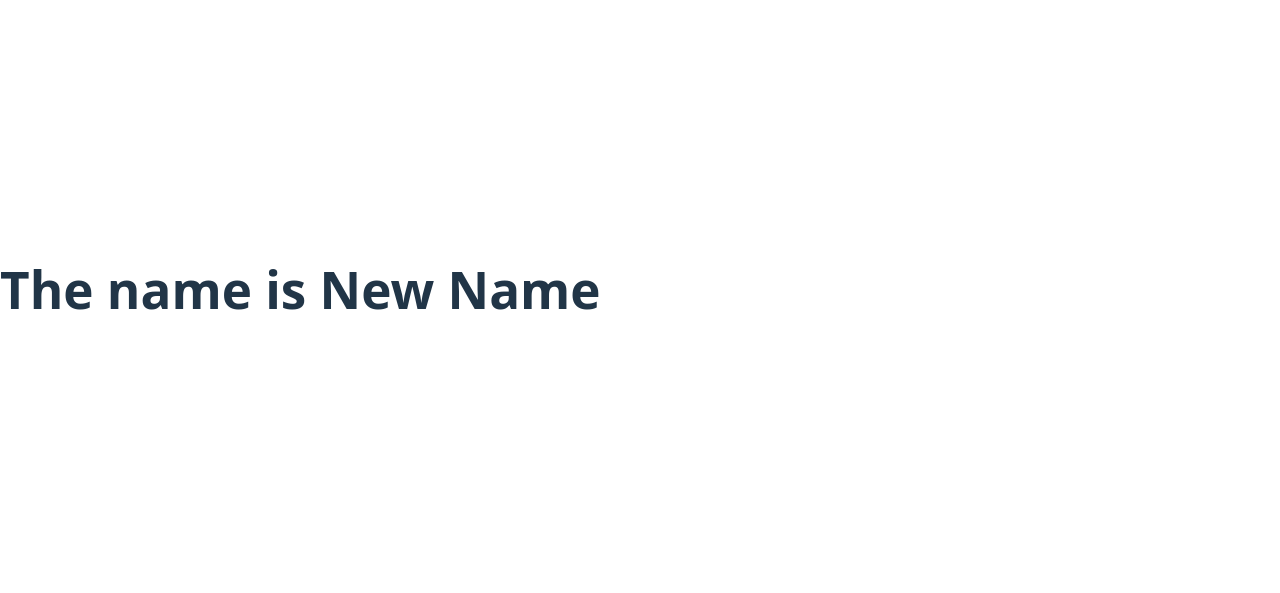
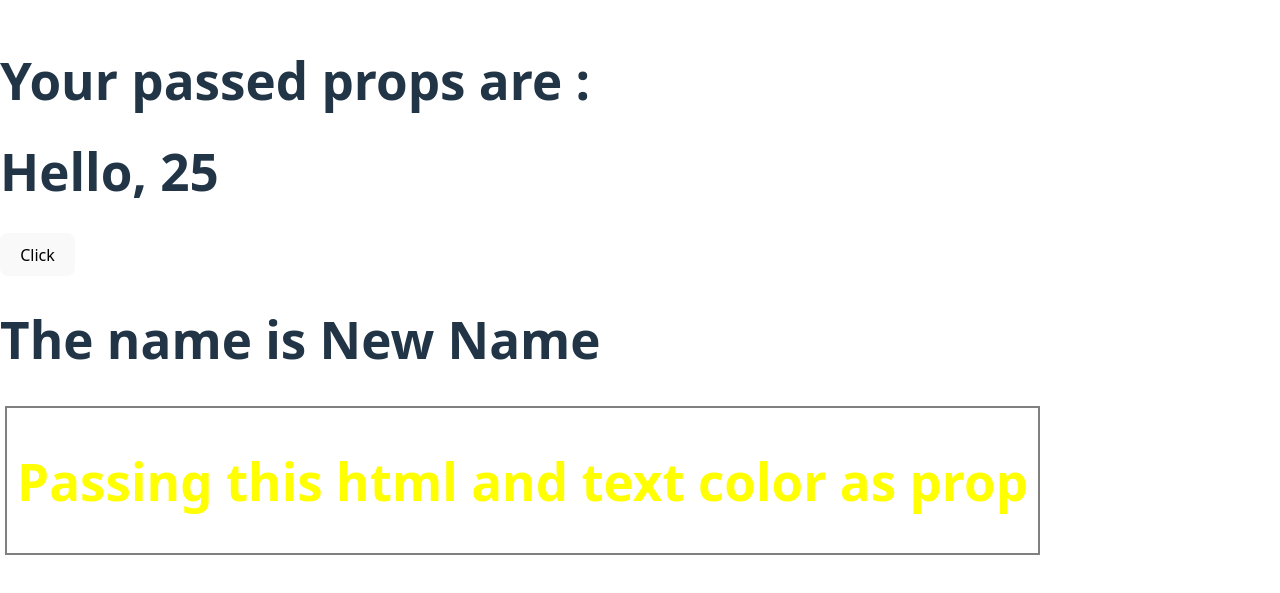
Before and after one commit to xsparsh1/React, a React (Vite) app: page / in a window 1280 px wide. Shown: the part 111-704 px from the top of the page. Built offline with nearby package versions, Linux system fonts and the light colour scheme.

Commit message:
Passsing Style, Code props

```diff
--- a/src/practice/MountFiles/LoadProps.jsx
+++ b/src/practice/MountFiles/LoadProps.jsx
@@ -2,6 +2,7 @@ import DefaultProps from "../Props/DefaultProps";
 import Prop1 from "../Props/Prop1";
 import Prop2 from "../Props/Prop2";
 import {useState} from "react";
+import JsxProps from "../Props/JsxProps";
 
 function LoadProps(){
     const name="Hello";
@@ -12,10 +13,15 @@ function LoadProps(){
     }
     return(
         <div>
-            {/* <Prop1 value={name} value2={age}/>
+            <Prop1 value={name} value2={age}/>      {/*Props passing*/}
             {toggle && <Prop2 value="okay"/>}
-            <button onClick={handleChange}>Click</button> */}
+            <button onClick={handleChange}>Click</button>
+
             <DefaultProps />  {/*No props passed comp will use its own default props*/}
+
+            <JsxProps color="yellow">       {/*Color prop is used */}
+                <h1>Passing this html and text color as prop</h1>    {/*Html Code is paased as prop,which is used a children in other props*/}
+            </JsxProps>
         </div>
     )
 }
--- /dev/null
+++ b/src/practice/Props/JsxProps.jsx
@@ -0,0 +1,8 @@
+function DefaultProps({children,color="grey"}){
+    return(
+        <div style={{color:color, border:"2px solid grey",margin:"5px",display:"inline-block", padding:"10px"}}>                        {/*Color and code prop are used */}
+            {children}
+        </div>
+    )
+}
+export default DefaultProps;
```
